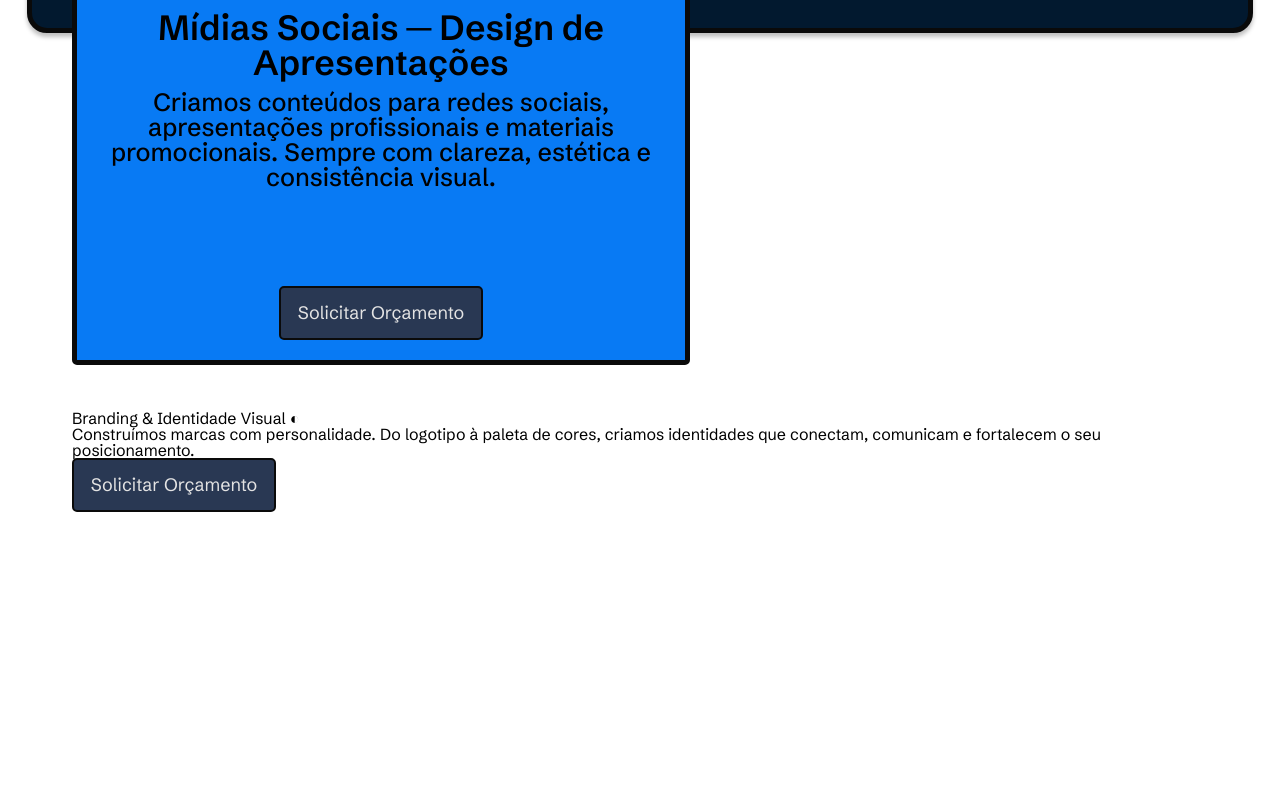
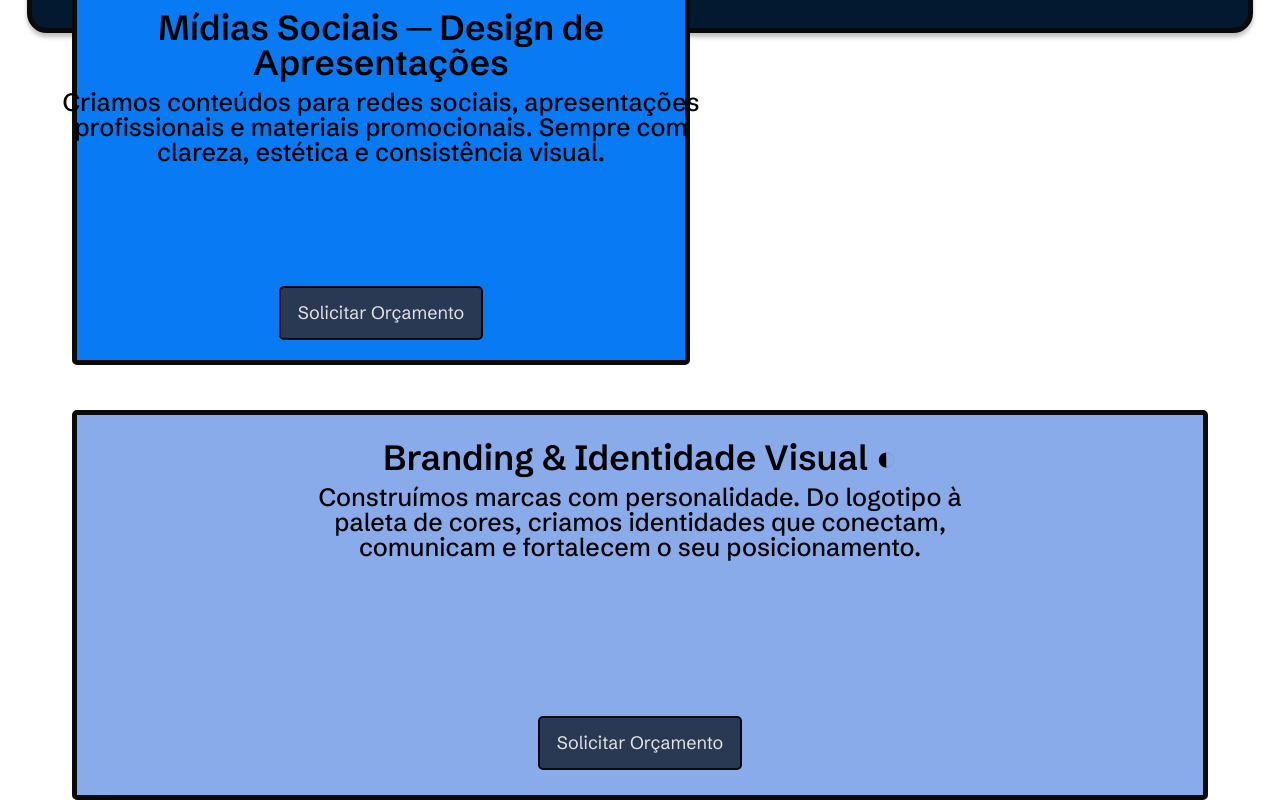
Before and after one commit to Silasprata23/rebranding-SDD, a React (Vite) app: page / in a window 1280 px wide. Shown: the part 847-1647 px from the top of the page. Before the commit the page ends 1359 px from the top, so only its background shows below. Built offline with nearby package versions, Linux system fonts and the light colour scheme.

Commit message:
fix: update CardBig component styles and adjust color classes

```diff
--- a/src/components/card-big/index.jsx
+++ b/src/components/card-big/index.jsx
@@ -1,9 +1,10 @@
 import {Button} from "../button/index.jsx";
+import "./style.scss"
 
 
 export const CardBig = ({ color, title, text, button, linkButton}) => {
     return (
-        <div className={color ? "color1" : "color2"}>
+        <div className={color ? "color1" : "color4"}>
             <div className="text">
                 <h3>{title}</h3>
                 <p>{text}</p>
--- a/src/components/card-big/style.scss
+++ b/src/components/card-big/style.scss
@@ -3,8 +3,42 @@
 .color1{
   display: flex;
   align-items: center;
-  justify-content: center;
+  justify-content: space-between;
   flex-direction: column;
   background-color: $color-blue-5 ;
- width: 100%;
+  width: 100%;
+  height: 330px;
+  border-radius: 5px;
+  border: 5px solid $color-noctorios-black ;
+  padding: 25px;
+
+
 }
+
+.text{
+     display: flex;
+      align-items: center;
+      flex-direction: column;
+      font-size: 25px;
+      font-weight: 500;
+      text-align: center;
+      gap: 10px;
+      width: 660px;
+      h3{
+        font-size: 35px;
+        font-weight: 600;
+      }
+}
+
+.color4{
+ display: flex;
+  align-items: center;
+  justify-content: space-between;
+  flex-direction: column;
+  background-color: $color-blue-6 ;
+  width: 100%;
+  height: 330px;
+  border-radius: 5px;
+  border: 5px solid $color-noctorios-black ;
+  padding: 25px;
+}
```
